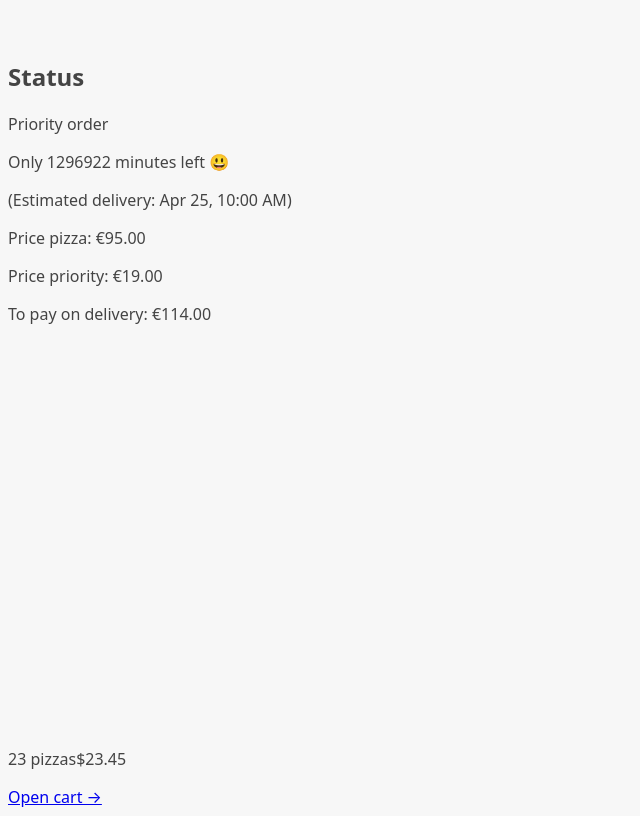
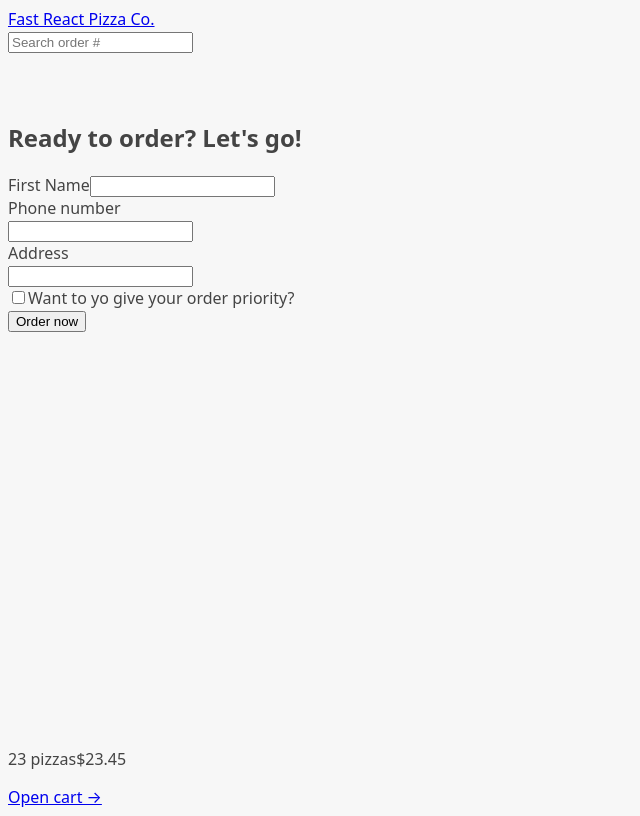
Before and after one commit to prantomollick/fast-react-pizza-typescript-app, a React (Vite) app: page /order/new in a window 1280 px wide. Shown: the whole page, without its empty margins (0-640 px from the left). Built offline with nearby package versions, Linux system fonts and the light colour scheme.

Commit message:
fetching orders

```diff
--- a/src/App.tsx
+++ b/src/App.tsx
@@ -3,7 +3,7 @@ import Menu, { loader as menuLoader } from "./features/menu/Menu";
 import Home from "./ui/Home";
 import Cart from "./features/cart/Cart";
 import CreateOrder from "./features/order/CreateOrder";
-import Order from "./features/order/Order";
+import Order, { loader as orderLoader } from "./features/order/Order";
 import AppLayout from "./ui/layout/AppLayout";
 import Error from "./ui/Error";
 
@@ -29,12 +29,14 @@ const router = createBrowserRouter([
                 element: <Cart />,
             },
             {
-                path: "/order", //order page
+                path: "/order/new", //order page
                 element: <CreateOrder />,
             },
             {
-                path: "/order/:id", //order page
+                path: "/order/:orderId", //order page
                 element: <Order />,
+                loader: orderLoader,
+                errorElement: <Error />,
             },
         ],
     },
--- a/src/features/order/Order.tsx
+++ b/src/features/order/Order.tsx
@@ -1,11 +1,37 @@
 // Test ID: IIDSAT
 
+import { LoaderFunctionArgs, useLoaderData } from "react-router-dom";
+import { getOrder, TMenu } from "../../services/apiRestaurant";
 import {
     calcMinutesLeft,
     formatCurrency,
     formatDate,
 } from "../../utils/helpers";
 
+// Define the type for an individual cart item
+interface ICartItem {
+    pizzaId: number;
+    name: string;
+    quantity: number;
+    unitPrice: number;
+    totalPrice: number;
+}
+
+// Define the type for the cart data
+interface IOrder {
+    id: string;
+    customer: string;
+    phone: string;
+    address: string;
+    priority: boolean;
+    estimatedDelivery: string;
+    cart: ICartItem[];
+    position: string;
+    orderPrice: number;
+    priorityPrice: number;
+}
+
+//Define the
 const order = {
     id: "ABCDEF",
     customer: "Jonas",
@@ -42,6 +68,8 @@ const order = {
 };
 
 function Order() {
+    const order: IOrder = useLoaderData() as IOrder;
+
     // Everyone can search for all orders, so for privacy reasons we're gonna gonna exclude names or address, these are only for the restaurant staff
     const {
         id,
@@ -52,7 +80,9 @@ function Order() {
         estimatedDelivery,
         cart,
     } = order;
+
     const deliveryIn = calcMinutesLeft(estimatedDelivery);
+    console.log("Order Component function");
 
     return (
         <div>
@@ -68,7 +98,9 @@ function Order() {
             <div>
                 <p>
                     {deliveryIn >= 0
-            ? `Only ${calcMinutesLeft(estimatedDelivery)} minutes left 😃`
+                        ? `Only ${calcMinutesLeft(
+                              estimatedDelivery
+                          )} minutes left 😃`
                         : "Order should have arrived"}
                 </p>
                 <p>(Estimated delivery: {formatDate(estimatedDelivery)})</p>
@@ -76,11 +108,27 @@ function Order() {
 
             <div>
                 <p>Price pizza: {formatCurrency(orderPrice)}</p>
-        {priority && <p>Price priority: {formatCurrency(priorityPrice)}</p>}
-        <p>To pay on delivery: {formatCurrency(orderPrice + priorityPrice)}</p>
+                {priority && (
+                    <p>Price priority: {formatCurrency(priorityPrice)}</p>
+                )}
+                <p>
+                    To pay on delivery:{" "}
+                    {formatCurrency(orderPrice + priorityPrice)}
+                </p>
             </div>
         </div>
     );
 }
 
+/* eslint-disable react-refresh/only-export-components */
+export const loader = async ({
+    params,
+}: LoaderFunctionArgs): Promise<IOrder> => {
+    const { orderId } = params;
+    if (!orderId) throw new Error("Order ID is required");
+    // Fetch order details or perform any other action with orderId
+    const order = await getOrder(orderId);
+    return order;
+};
+
 export default Order;
--- /dev/null
+++ b/src/features/order/SearchOrder.tsx
@@ -0,0 +1,27 @@
+import { FC, FormEvent, useState } from "react";
+import { useNavigate } from "react-router-dom";
+
+const SearchOrder: FC = () => {
+    const [query, setQuery] = useState<string>();
+    const navigate = useNavigate();
+
+    const handleSubmit = (e: FormEvent) => {
+        e.preventDefault();
+        if (!query) return;
+        navigate(`/order/${query}`);
+        setQuery("");
+    };
+
+    return (
+        <form onSubmit={handleSubmit}>
+            <input
+                type="text"
+                placeholder="Search order #"
+                value={query}
+                onChange={(e) => setQuery(e.target.value)}
+            />
+        </form>
+    );
+};
+
+export default SearchOrder;
--- a/src/services/apiRestaurant.ts
+++ b/src/services/apiRestaurant.ts
@@ -24,6 +24,7 @@ export async function getOrder(id: string) {
     if (!res.ok) throw Error(`Couldn't find order #${id}`);
 
     const { data } = await res.json();
+
     return data;
 }
 
--- a/src/ui/layout/Header.tsx
+++ b/src/ui/layout/Header.tsx
@@ -1,10 +1,13 @@
 import { FC } from "react";
 import { Link } from "react-router-dom";
+import SearchOrder from "../../features/order/SearchOrder";
 
 const Header: FC = () => {
     return (
         <header>
-            <Link to="/"></Link>
+            <Link to="/">Fast React Pizza Co.</Link>
+            <SearchOrder />
+            <p></p>
         </header>
     );
 };
--- a/src/utils/helpers.ts
+++ b/src/utils/helpers.ts
@@ -5,7 +5,7 @@ export function formatCurrency(value: number) {
     }).format(value);
 }
 
-export function formatDate(dateStr: Date) {
+export function formatDate(dateStr: Date | string) {
     return new Intl.DateTimeFormat("en", {
         day: "numeric",
         month: "short",
@@ -14,7 +14,7 @@ export function formatDate(dateStr: Date) {
     }).format(new Date(dateStr));
 }
 
-export function calcMinutesLeft(dateStr: Date) {
+export function calcMinutesLeft(dateStr: Date | string) {
     const d1 = new Date().getTime();
     const d2 = new Date(dateStr).getTime();
     return Math.round((d2 - d1) / 60000);
```
Lines whose indentation alone changed are shown as unchanged.
